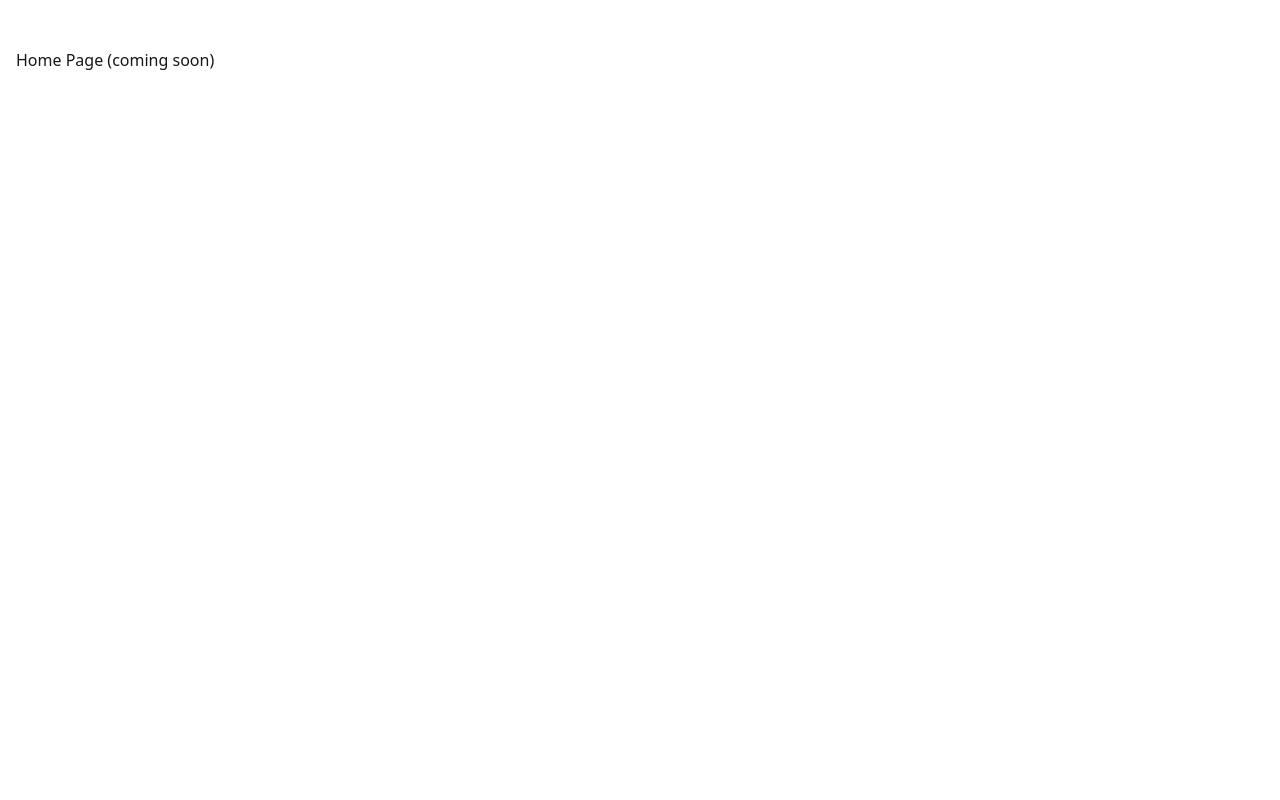
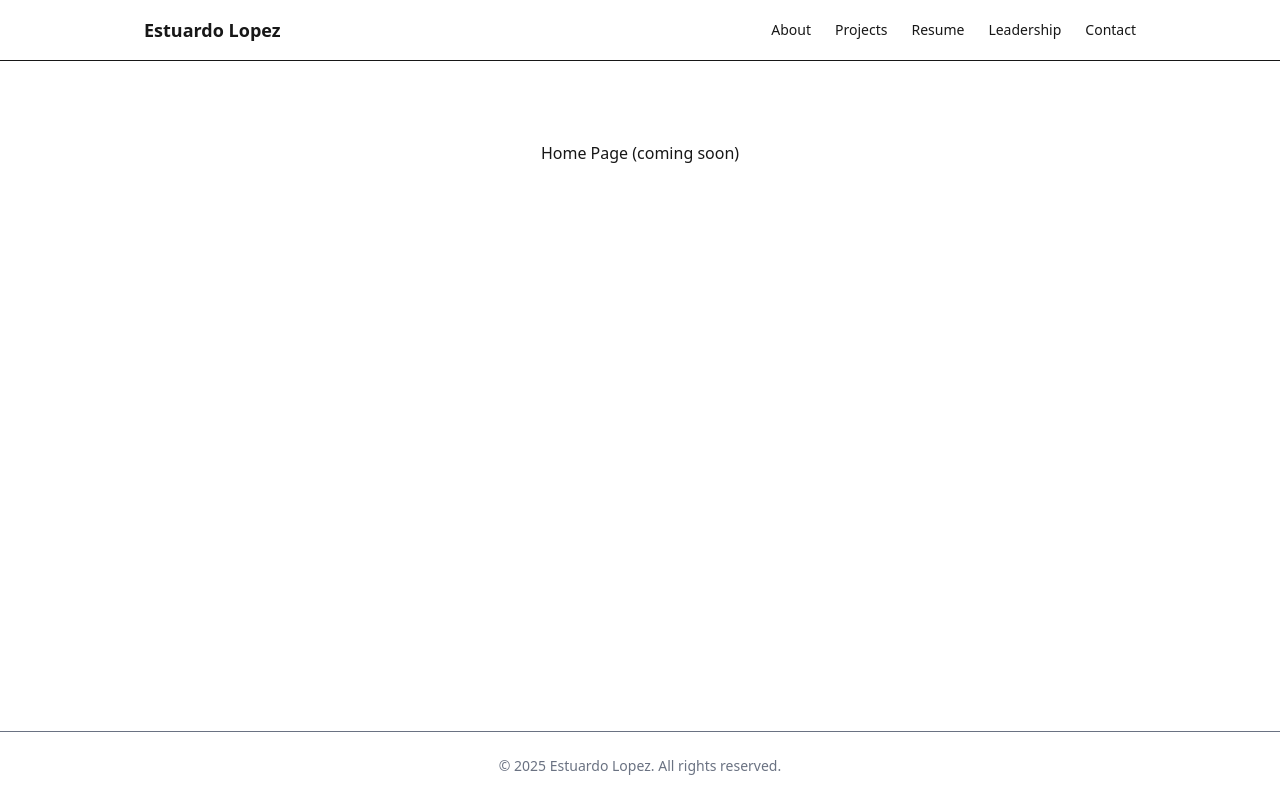
Before and after one commit to estulpz202/personal-website, a Next.js app: page / in a window 1280 px wide. Built offline with nearby package versions, Linux system fonts and the light colour scheme.

Commit message:
In layout, add header/navbar and footer. Improve global styles.

```diff
--- a/src/app/globals.css
+++ b/src/app/globals.css
@@ -1,5 +1,6 @@
 @import 'tailwindcss';
 
+/* Define CSS variables for colors and fonts */
 :root {
   --background: #ffffff;
   --foreground: #171717;
@@ -10,6 +11,7 @@
   --font-mono: var(--font-geist-mono);
 }
 
+/* Dark mode overrides */
 @media (prefers-color-scheme: dark) {
   :root {
     --background: #0a0a0a;
@@ -17,8 +19,49 @@
   }
 }
 
+/* Base body styles */
 body {
   background: var(--background);
   color: var(--foreground);
   font-family: var(--font-sans), Arial, Helvetica, sans-serif;
+  line-height: 1.6; /* Improve readability */
+  font-size: 1rem;
 }
+
+/* Smooth scrolling for anchor links */
+html {
+  scroll-behavior: smooth;
+}
+
+/* General link styles */
+a {
+  color: inherit;
+  text-decoration: none; /* No underline by default */
+  text-underline-offset: 2px;
+  transition: color 0.2s ease;
+}
+
+a:hover {
+  text-decoration: underline;
+  color: #3b82f6; /* Tailwind blue-500 */
+}
+
+/* Heading styles (H1-H6) */
+h1, h2, h3, h4, h5, h6 {
+  font-weight: 600;
+  line-height: 1.25;
+  margin-top: 1.5rem;
+  margin-bottom: 0.75rem;
+}
+
+/* Unordered lists (for page content only, not nav) */
+main ul {
+  list-style-type: disc;
+  padding-left: 1.25rem;
+}
+
+/* Ordered lists (for page content only, not nav) */
+main ol {
+  list-style-type: decimal;
+  padding-left: 1.25rem;
+}
--- a/src/app/layout.tsx
+++ b/src/app/layout.tsx
@@ -1,16 +1,57 @@
 import type { Metadata } from 'next';
 import './globals.css';
+import Link from 'next/link';
 
+// Define page metadata (title and description for SEO and browser tab)
 export const metadata: Metadata = {
-  title: 'Estuardo Lopez - Personal Website',
+  title: 'Estuardo Lopez - Personal Website and Portfolio',
   description: 'Computer Science @ CMU | SWE Concentration & History Minor',
 };
 
+// Define navigation links as an array of objects
+const navLinks = [
+  { label: 'About', href: '/about' },
+  { label: 'Projects', href: '/projects' },
+  { label: 'Resume', href: '/resume' },
+  { label: 'Leadership', href: '/leadership' },
+  { label: 'Contact', href: '/contact' },
+];
+
+// RootLayout is the base layout for your entire site
+// It wraps around all pages (children) and defines consistent header, main content area, and footer
 export default function RootLayout({ children }: { children: React.ReactNode }) {
   return (
     <html lang="en">
-      <body>
-        {children}
+      <body className="flex flex-col min-h-screen font-sans bg-white text-gray-900">
+        {/* Site Header with navigation */}
+        <header className="border-b">
+          <nav className="max-w-5xl mx-auto px-4 py-4 flex justify-between items-center">
+            {/* Site title (clickable link to Home page) */}
+            <Link href="/" className="text-lg font-semibold">
+              Estuardo Lopez
+            </Link>
+            {/* Navigation links */}
+            <ul className="flex space-x-6 text-sm font-medium m-0 p-0 list-none">
+              {navLinks.map((link) => (
+                <li key={link.href}>
+                  <Link href={link.href} className="hover:underline">
+                    {link.label}
+                  </Link>
+                </li>
+              ))}
+            </ul>
+          </nav>
+        </header>
+
+        {/* Main content area where each page is rendered */}
+        <main className="flex-grow max-w-5xl mx-auto px-4 py-8">
+          {children}
+        </main>
+
+        {/* Footer shown at bottom of every page */}
+        <footer className="border-t py-6 text-center text-sm text-gray-500">
+          © {new Date().getFullYear()} Estuardo Lopez. All rights reserved.
+        </footer>
       </body>
     </html>
   );
```
